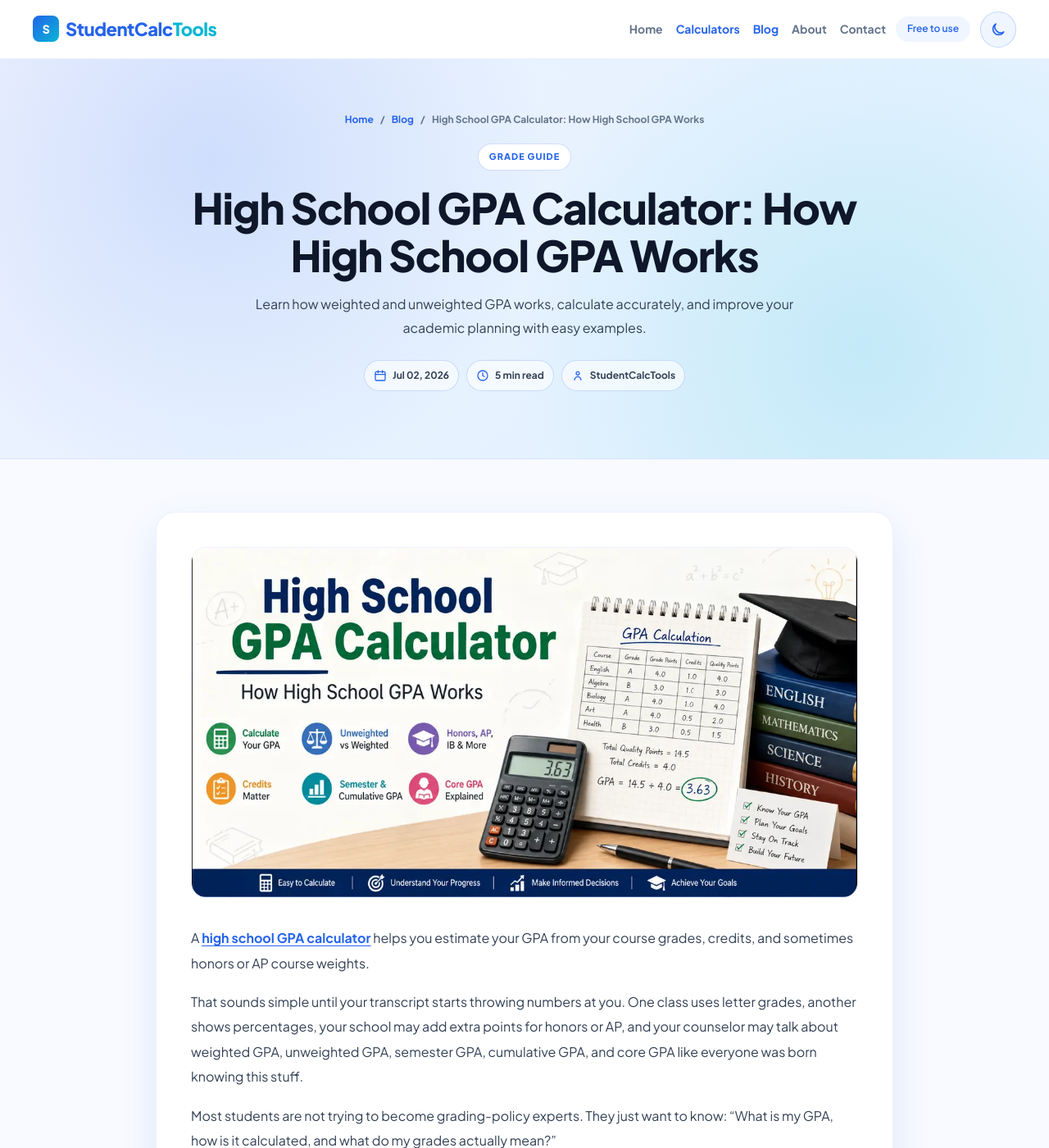
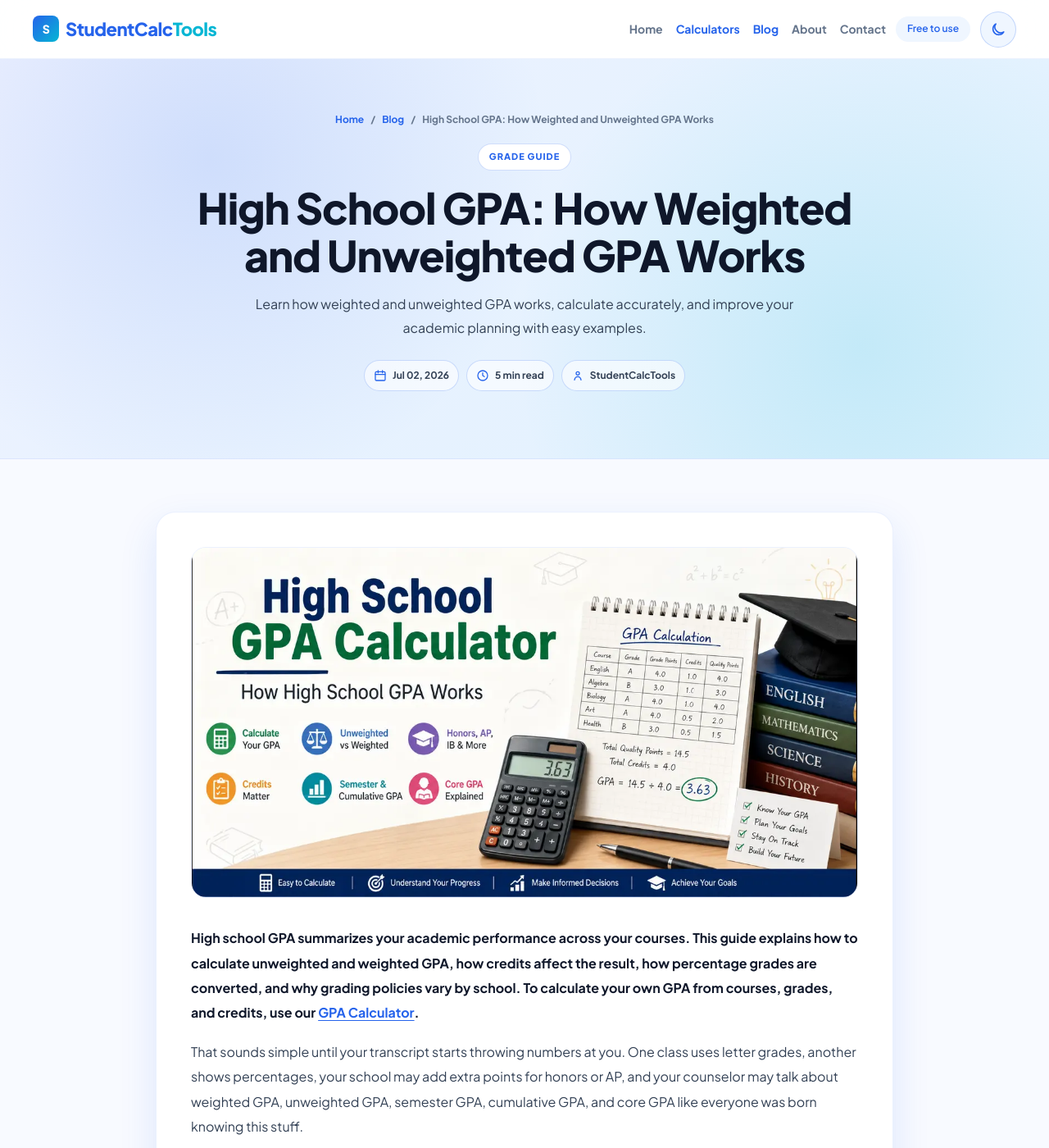
Before and after one commit to zaidmeo09-dhangal/studentcalctools, a Jekyll site: the page built from _posts/2026-07-02-high-school-gpa-calculator-how-high-school-gpa-works.md, in a window 1280 px wide and 1400 px high. Shown: the whole window at 82% size. Built offline with Jekyll 4.4.1, drawn with Linux system fonts in a browser that asks for light colours; some of the changed text lies outside the part shown.

Commit message:
Update _posts/2026-07-02-high-school-gpa-calculator-how-high-school-gpa-works.md (via Pages CMS)

```diff
--- a/_posts/2026-07-02-high-school-gpa-calculator-how-high-school-gpa-works.md
+++ b/_posts/2026-07-02-high-school-gpa-calculator-how-high-school-gpa-works.md
@@ -1,27 +1,28 @@
 ---
 layout: post
-title: "High School GPA Calculator: How High School GPA Works"
+title: "High School GPA: How Weighted and Unweighted GPA Works"
 slug: high-school-gpa-calculator
 date: 2026-07-02
 status: Published
 author: StudentCalcTools
 category: Grade Guide
-primary_keyword: high school gpa calculator
+primary_keyword: how to calculate high school GPA
 secondary_keywords:
   - gpa calculator high school
-  - highschool gpa calculator
+  - high school gpa calculator
   - cumulative gpa calculator high school
   - high school gpa calculator without credits
-meta_title: "High School GPA Calculator: How High School GPA Works"
-meta_description: Learn how weighted and unweighted GPA works, calculate
-  accurately, and improve your academic planning with easy examples.
+meta_title: "High School GPA Explained: Weighted, Unweighted, and How to Calculate It"
+meta_description: Learn how high school GPA is calculated, including weighted
+  and unweighted GPA, credits, percentage grades, semester GPA, cumulative GPA,
+  and examples.
 excerpt: Learn how weighted and unweighted GPA works, calculate accurately, and
   improve your academic planning with easy examples.
 featured_image: /assets/images/high-school-gpa-calculator-how-high-school-gpa-works.webp
 image_alt: "High School GPA Calculator: How High School GPA Works"
 read_time: 5 min read
 ---
-A [high school GPA calculator](https://studentcalctools.com/gpa-calculator/) helps you estimate your GPA from your course grades, credits, and sometimes honors or AP course weights.
+**High school GPA summarizes your academic performance across your courses. This guide explains how to calculate unweighted and weighted GPA, how credits affect the result, how percentage grades are converted, and why grading policies vary by school. To calculate your own GPA from courses, grades, and credits, use our [GPA Calculator](https://studentcalctools.com/gpa-calculator/).**
 
 That sounds simple until your transcript starts throwing numbers at you. One class uses letter grades, another shows percentages, your school may add extra points for honors or AP, and your counselor may talk about weighted GPA, unweighted GPA, semester GPA, cumulative GPA, and core GPA like everyone was born knowing this stuff.
 
@@ -163,7 +164,7 @@ That is the simple version. It works when all classes count equally and no credi
 
 
 
-## **High School GPA With Credits Formula**
+## How Credits Affect High School GPA
 
 Some schools calculate GPA using credits. This matters because one class may be worth more than another.
 
@@ -200,7 +201,7 @@ This is why a cumulative GPA calculator high school students use often asks for
 
 
 
-## **High School GPA Calculator Without Credits**
+## Estimating GPA When Credits Are Not Available
 
 Some students need a high school GPA calculator without credits because their school treats every class equally or because they do not know the credit value.
 
@@ -231,7 +232,7 @@ This method is useful for a quick estimate, but if your school uses credits, wei
 
 
 
-## **GPA Calculator for High School Number Grades**
+## Converting Number Grades to GPA
 
 Some students do not have letter grades yet. They have number grades such as 92, 87, or 76.
 
@@ -334,7 +335,7 @@ Same student. Same grades. Different GPA because weighted courses add extra valu
 
 ## **Semester GPA vs Cumulative GPA**
 
-A semester GPA calculator high school students use only looks at one semester.
+A semester GPA measures performance during one grading period, while cumulative GPA combines results from multiple terms.
 
 A cumulative high school GPA calculator looks at all completed semesters or years.
 
@@ -364,7 +365,7 @@ That is why an overall high school GPA calculator should ideally account for cre
 
 
 
-## **Core GPA Calculator High School Students Should Understand**
+## What Is Core GPA?
 
 Core GPA is different from overall GPA.
 
@@ -384,7 +385,7 @@ For regular college planning, your school GPA and transcript GPA still matter. B
 
 
 
-## **Final GPA Calculator High School Meaning**
+## What Does Final High School GPA Mean?
 
 The phrase final GPA calculator high school can mean two different things.
 
```
Also changed, not shown: other parts of _posts/2026-07-02-high-school-gpa-calculator-how-high-school-gpa-works.md (+1 -1 lines).
